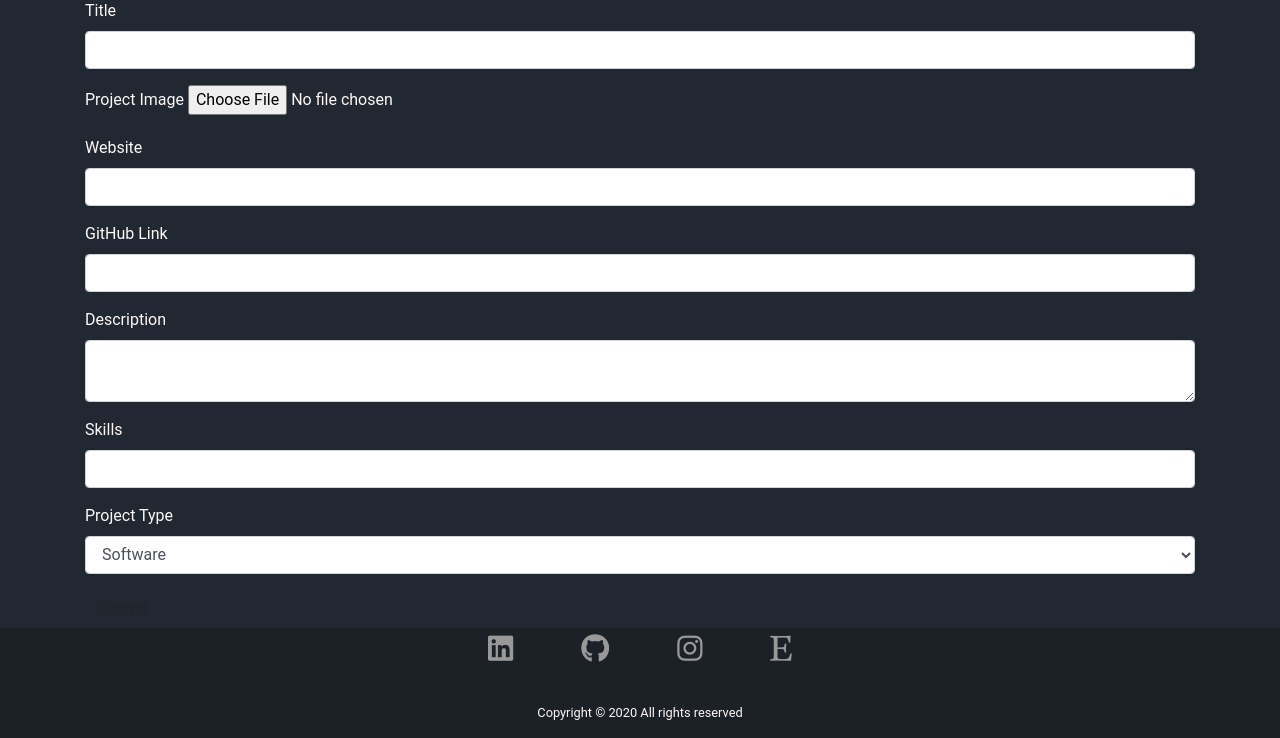
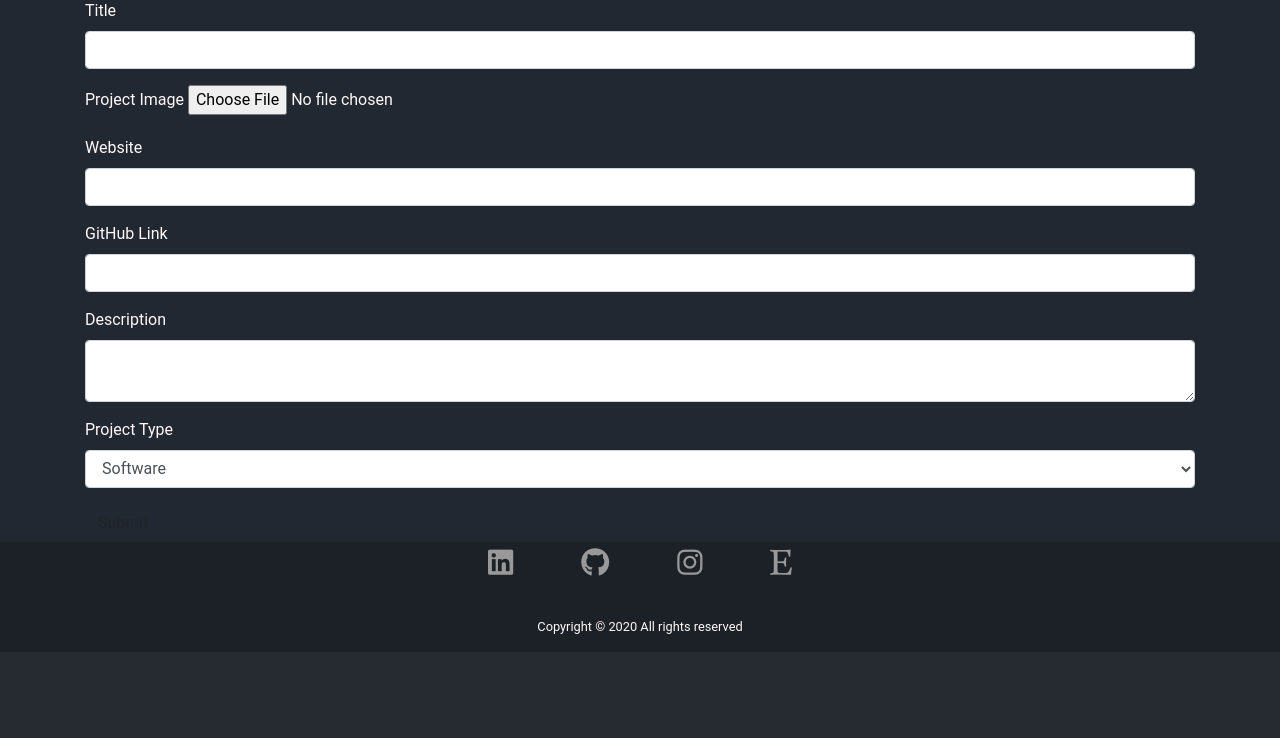
Before and after one commit to nabarcala/Python-and-Flask-Ex, a Flask app: page /admin/portfolio/add in a window 1280 px wide. Shown: the part 187-925 px from the top of the page. After the commit the page ends 821 px from the top, so only its background shows below. Run offline with Flask 2, Linux system fonts and the light colour scheme; a user stored in the database is signed in; tables that the repository leaves empty hold one stand-in row (values such as "Sample post"); parts of the project's set-up code (start-up, migrations or seed data) failed here and were passed over; some libraries are stand-ins or nearby versions.

Commit message:
Change skills model

```diff
--- a/app/admin/forms.py
+++ b/app/admin/forms.py
@@ -32,7 +32,7 @@ class ProjectForm(FlaskForm):
     website = StringField('Website', validators=[Length(min=0, max=100)])
     github_url =StringField('GitHub Link', validators=[Length(min=0, max=100)])
     description = TextAreaField('Description', validators=[DataRequired(), Length(min=1, max=5000)])
-    skills = StringField('Skills')
+    # skills = StringField('Skills')
     project_type = SelectField(label='Project Type', choices=PROJECT_TYPE)
     submit = SubmitField('Submit')
 
@@ -42,7 +42,7 @@ class EditProjectForm(FlaskForm):
     website = StringField('Website', validators=[Length(min=0, max=100)])
     github_url =StringField('GitHub Link', validators=[Length(min=0, max=100)])
     description = TextAreaField('Description', validators=[DataRequired(), Length(min=1, max=5000)])
-    skills = StringField('Skills')
+    # skills = StringField('Skills')
     project_type = SelectField(label='Project Type', choices=PROJECT_TYPE)
     submit = SubmitField('Submit')
 
--- a/app/admin/routes.py
+++ b/app/admin/routes.py
@@ -66,12 +66,9 @@ def add_project():
             website = form.website.data,
             github_url = form.github_url.data,
             description = form.description.data,
-            skills = form.skills.data,
+            # skills = form.skills.data,
             project_type = form.project_type.data
         )
-
-        # projects.add_skill(form.skills.data)
-
         try:
             db.session.add(projects)
             db.session.commit()
@@ -107,7 +104,7 @@ def edit_project(id):
         project.website = form.website.data
         project.github_url = form.github_url.data
         project.description = form.description.data
-        project.skills = form.skills.data
+        # project.skills = form.skills.data
         project.project_type = form.project_type.data
         db.session.commit()
         flash('Project has been successfully updated.')
@@ -119,7 +116,7 @@ def edit_project(id):
     form.website.data = project.website
     form.github_url.data = project.github_url
     form.description.data = project.description
-    form.skills.data = project.skills
+    # form.skills.data = project.skills
     form.project_type.data = project.project_type
     return render_template('admin/edit_form.html', form=form, title='Edit Project', action='Edit', add_project=add_project, project=project)
 
--- a/app/admin/templates/admin/projects.html
+++ b/app/admin/templates/admin/projects.html
@@ -50,11 +50,7 @@
                 {% else %}
                   <td>  </td>
                 {% endif %}
-                {% if project.skills %}
-                  <td> {{ project.skills }} </td>
-                  {% else %}
-                    <td>  </td>
-                  {% endif %}
+
                 <td> <a href="{{ url_for('admin.edit_project', id=project.id) }}"><i class="fa fa-pencil">  Edit </a></td>
                 <td> <a href="{{ url_for('admin.delete_project', id=project.id) }}"><i class="fa fa-trash"> Delete </a></td>
               </tr>
--- a/app/general/routes.py
+++ b/app/general/routes.py
@@ -26,7 +26,7 @@ def home():
     # return render_template('general/home.html', projects=projects, skills=skill_list,
     #     title='Welcome', admin=admin)
 
-        return render_template('general/home.html', projects=projects,
+    return render_template('general/home.html', projects=projects,
         title='Welcome', admin=admin)
 
 @general.route('/project/<int:id>', methods=['GET', 'POST'])
```
